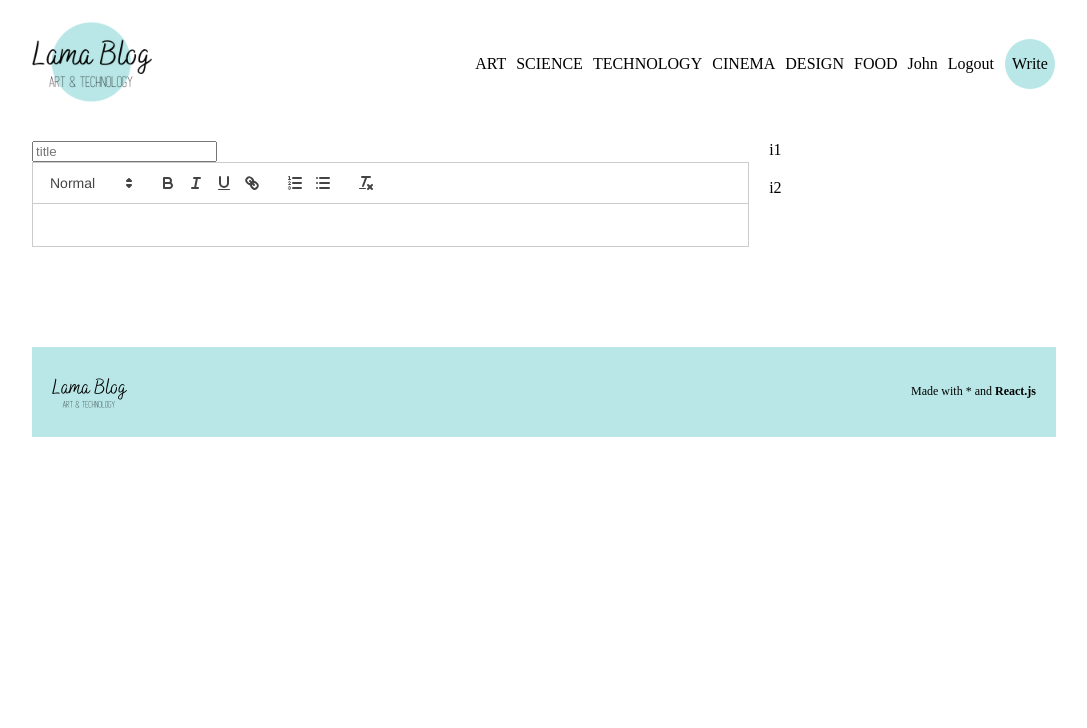
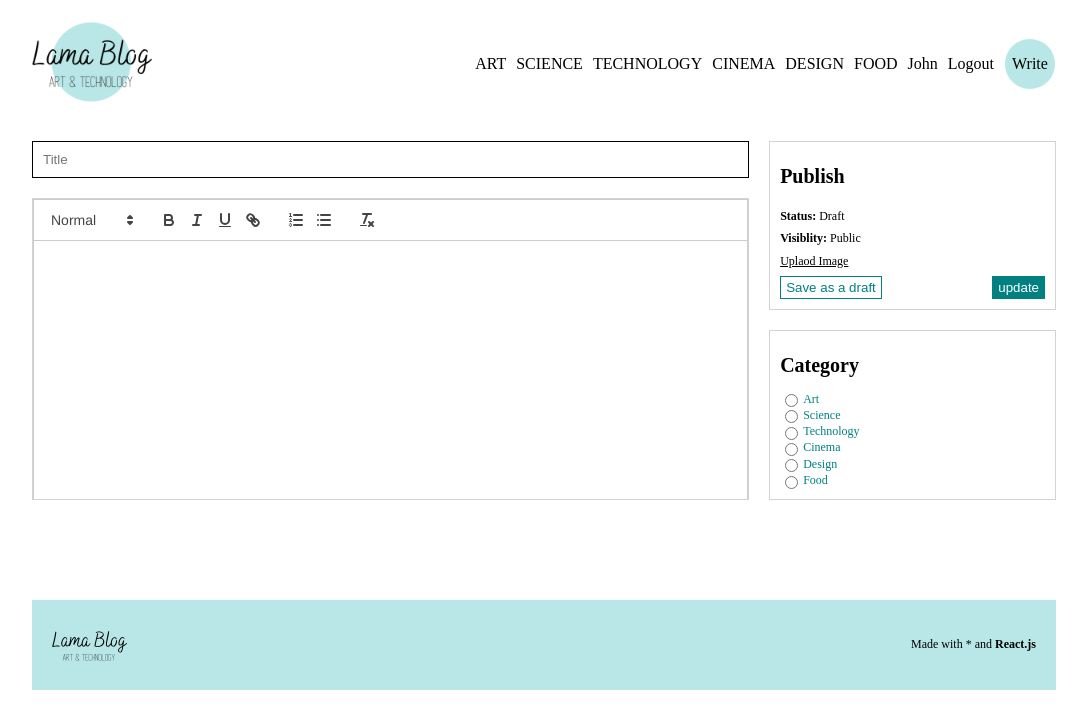
Before and after one commit to nitesh-20/Blog, a React (Vite) app in the folder client/: page /post/1 in a window 1280 px wide. Both pictures are taken after a click on the element "Write". Shown: the top 728 px of the page, without its empty margins (96-1183 px from the left). Built offline with nearby package versions, Linux system fonts and the light colour scheme.

Commit message:
Frontend Complete

```diff
--- a/client/src/pages/Write.jsx
+++ b/client/src/pages/Write.jsx
@@ -9,14 +9,54 @@
   return (
     <div className='add'>
       <div className="content">
-        <input type="text" placeholder='title' />
+        <input type="text" placeholder='Title' />
         <div className="editorContainer">
-          <ReactQuill theme="snow" value={value} onChange={setValue} />
+          <ReactQuill className='editor' theme="snow" value={value} onChange={setValue} />
         </div>
       </div>
       <div className="menu">
-        <div className="item">i1</div>
-        <div className="item">i2</div>
+        <div className="item">
+          <h1>Publish</h1>
+          <span>
+            <b>Status: </b>Draft
+          </span>
+          <span>
+            <b>Visiblity: </b> Public
+          </span>
+          <input style={{display:"none"}} type="file" id='file' />
+          <label className='file' htmlFor="file">Uplaod Image</label>
+          <div className="button">
+            <button>Save as a draft</button>
+            <button>update</button>
+          </div>
+        </div>
+        <div className="item">
+          <h1>Category</h1>
+          <div className="cat">
+          <input type="radio" name='cat' value="art" id='art' />
+          <label htmlFor="art">Art</label>
+          </div>
+          <div className="cat">
+          <input type="radio" name='cat' value="art" id='art' />
+          <label htmlFor="science">Science</label>
+          </div>
+          <div className="cat">
+          <input type="radio" name='cat' value="art" id='art' />
+          <label htmlFor="technology">Technology</label>
+          </div>
+          <div className="cat">
+          <input type="radio" name='cat' value="art" id='art' />
+          <label htmlFor="cinema">Cinema</label>
+          </div>
+          <div className="cat">
+          <input type="radio" name='cat' value="art" id='art' />
+          <label htmlFor="design">Design</label>
+          </div>
+          <div className="cat">
+          <input type="radio" name='cat' value="art" id='art' />
+          <label htmlFor="food">Food</label>
+          </div>
+        </div>
       </div>
     </div>
   )
--- a/client/src/style.scss
+++ b/client/src/style.scss
@@ -6,7 +6,7 @@
   .container {
     width: 1024px;
 
-    .link{
+    .link {
       text-decoration: none;
       color: inherit;
     }
@@ -58,29 +58,29 @@
     }
     // NAVBAR
     .navbar {
-        .container{
+      .container {
         padding: 10px 0px;
         display: flex;
         align-items: center;
         justify-content: space-between;
-            .logo{
-              img{
+        .logo {
+          img {
             width: 120px;
           }
         }
-            .link{
+        .link {
           display: flex;
           align-items: center;
           gap: 10px;
 
-              h6{
+          h6 {
             font-size: 16px;
             font-weight: 300;
           }
-              span{
+          span {
             cursor: pointer;
           }
-              .write{
+          .write {
             background-color: $lightGreen;
             width: 50px;
             height: 50px;
@@ -91,8 +91,7 @@
             font-weight: 300;
             border: 1px solid white;
 
-
-                &:hover{
+            &:hover {
               color: teal;
               background-color: white;
               border: 1px solid teal;
@@ -102,7 +101,7 @@
       }
     }
     // FOOTER
-    footer{
+    footer {
       margin-top: 100px;
       padding: 20px;
       background-color: $lightGreen;
@@ -110,31 +109,31 @@
       align-items: center;
       justify-content: space-between;
       font-size: 12px;
-      img{
+      img {
         height: 50px;
       }
     }
     // HOME
-    .home{
-      .posts{
+    .home {
+      .posts {
         margin-top: 50px;
         display: flex;
         flex-direction: column;
         gap: 150px;
 
-        .post{
+        .post {
           display: flex;
           gap: 100px;
 
-          &:nth-child(2n+1){
+          &:nth-child(2n + 1) {
             flex-direction: row-reverse;
           }
 
-          .img{
+          .img {
             flex: 2;
             position: relative;
 
-            &::after{
+            &::after {
               content: "";
               width: 100%;
               height: 100%;
@@ -145,25 +144,25 @@
               z-index: -1;
             }
 
-            img{
+            img {
               width: 100%;
               max-height: 400px;
               object-fit: cover;
             }
           }
-          .context{
+          .context {
             flex: 3;
             display: flex;
             flex-direction: column;
             justify-content: space-between;
 
-            h1{
+            h1 {
               font-size: 48px;
             }
-            p{
+            p {
               font-size: 18px;
             }
-            button{
+            button {
               width: max-content;
               padding: 10px 20px;
               border: none;
@@ -172,7 +171,7 @@
               border: 1px solid teal;
               color: teal;
 
-              &:hover{
+              &:hover {
                 border: 1px solid white;
                 background-color: $lightGreen;
                 color: black;
@@ -183,80 +182,80 @@
       }
     }
     //SINGLE
-    .single{
+    .single {
       display: flex;
       gap: 50px;
 
-      .content{
+      .content {
         flex: 4;
         display: flex;
         flex-direction: column;
         gap: 20px;
 
-        img{
+        img {
           width: 100%;
           height: 300px;
           object-fit: cover;
         }
 
-        .user{
+        .user {
           display: flex;
           align-items: center;
           gap: 5px;
           font-size: 14px;
-          img{
+          img {
             width: 50px;
             height: 50px;
             border-radius: 50%;
             object-fit: cover;
           }
-          span{
+          span {
             font-weight: bold;
           }
         }
-        .edit{
+        .edit {
           display: flex;
           gap: 5px;
 
-          img{
+          img {
             width: 20px;
             height: 20px;
             cursor: pointer;
           }
         }
-        h1{
+        h1 {
           font-size: 42px;
           color: #333;
         }
-        p{
+        p {
           text-align: justify;
           line-height: 30px;
         }
       }
-      .menu{
-        flex:2;
+      .menu {
+        flex: 2;
         display: flex;
         flex-direction: column;
         gap: 20px;
 
-        h1{
+        h1 {
           font-size: 20px;
           color: #555;
         }
-        .post{
+        .post {
           display: flex;
           flex-direction: column;
           gap: 10px;
 
-          img{
+          img {
             width: 100%;
             height: 200px;
             object-fit: cover;
           }
-          h2{
+          h2 {
             color: #555;
           }
-          button{
+          button {
             width: max-content;
             padding: 10px 20px;
             border: none;
@@ -265,7 +264,7 @@
             border: 1px solid teal;
             color: teal;
 
-            &:hover{
+            &:hover {
               border: 1px solid white;
               background-color: $lightGreen;
               color: black;
@@ -276,20 +275,83 @@
     }
     // WRITE
 
-    .add{
+    .add {
       margin-top: 20px;
       display: flex;
       gap: 20px;
 
-     .content{
-      flex:5;
-     }
-     .menu{
-      flex:2;
+      .content {
+        flex: 5;
         display: flex;
         flex-direction: column;
         gap: 20px;
+
+        input {
+          padding: 10px;
+          border: 1px solid black;
+        }
+
+        .editorContainer {
+          height: 300px;
+          overflow: scroll;
+          border: 1px solid lightgray;
+
+          .editor {
+            height: 100%;
+            border: none;
+          }
+        }
+      }
+      .menu {
+        flex: 2;
+        display: flex;
+        flex-direction: column;
+        gap: 20px;
+
+        .item {
+          border: 1px solid lightgray;
+          padding: 10px;
+          flex: 1;
+          display: flex;
+          flex-direction: column;
+          justify-content: space-between;
+          font-size: 12px;
+          // color: #555;
+
+          h1 {
+            font-size: 20px;
+          }
+          .file {
+            text-decoration: underline;
+            cursor: pointer;
+          }
+          .button {
+            display: flex;
+            justify-content: space-between;
+
+            :first-child {
+              cursor: pointer;
+              color: teal;
+              background-color: white;
+              border: 1px solid teal;
+              padding: 3px 5px;
+            }
+            :last-child {
+              cursor: pointer;
+              color: white;
+              background-color: teal;
+              border: 1px solid teal;
+              padding: 3px 5px;
+            }
+          }
+          .cat{
+            display: flex;
+            align-items: center;
+            gap: 2px;
+            color: teal;
           }
         }
       }
     }
+  }
+}
```
Lines whose indentation alone changed are shown as unchanged.
